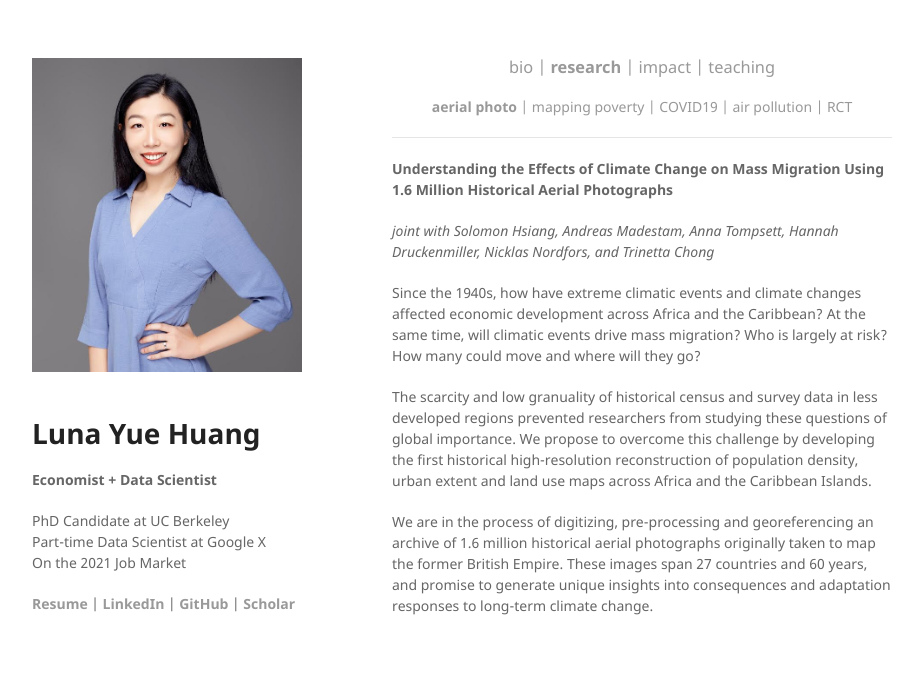
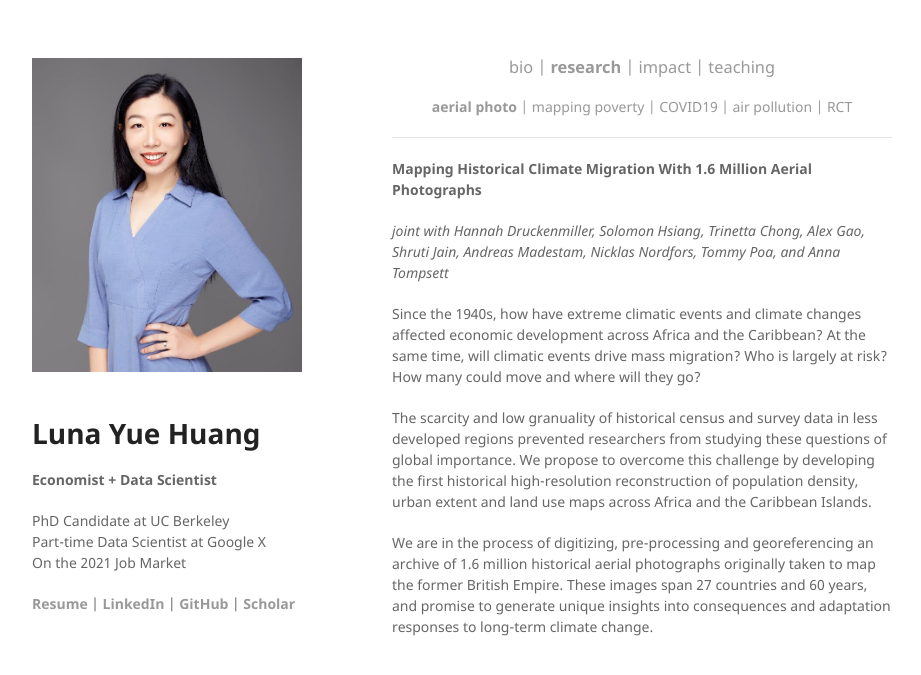
Before and after one commit to luna983/luna983.github.io, a Jekyll site: the page built from research-aerial.md, in a window 1280 px wide. Shown: the top 675 px of the page, without its empty margins (178-1099 px from the left). Built offline with Jekyll 4.4.1, drawn with Linux system fonts in a browser that asks for light colours.

Commit message:
Update research-aerial.md

```diff
--- a/research-aerial.md
+++ b/research-aerial.md
@@ -15,9 +15,9 @@ layout: default
 
 ----
 
-__Understanding the Effects of Climate Change on Mass Migration Using 1.6 Million Historical Aerial Photographs__
+__Mapping Historical Climate Migration With 1.6 Million Aerial Photographs__
 
-_joint with Solomon Hsiang, Andreas Madestam, Anna Tompsett, Hannah Druckenmiller, Nicklas Nordfors, and Trinetta Chong_
+_joint with Hannah Druckenmiller, Solomon Hsiang, Trinetta Chong, Alex Gao, Shruti Jain, Andreas Madestam, Nicklas Nordfors, Tommy Poa, and Anna Tompsett_
 
 Since the 1940s, how have extreme climatic events and climate changes affected economic development across Africa and the Caribbean? At the same time, will climatic events drive mass migration? Who is largely at risk? How many could move and where will they go?
 
```
